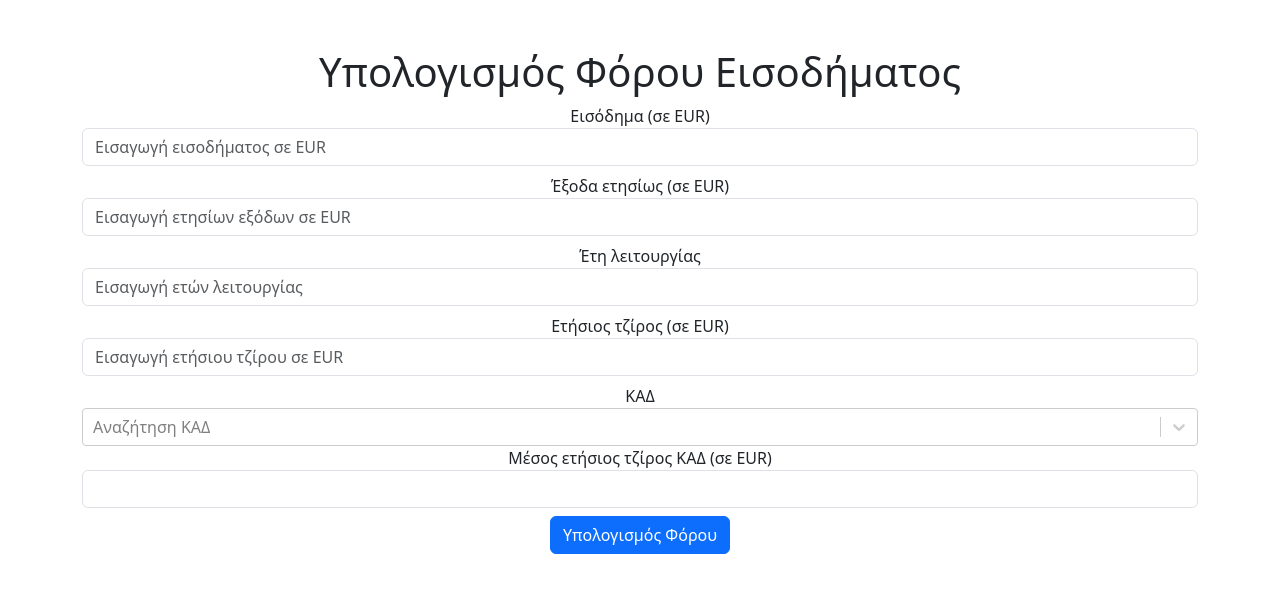
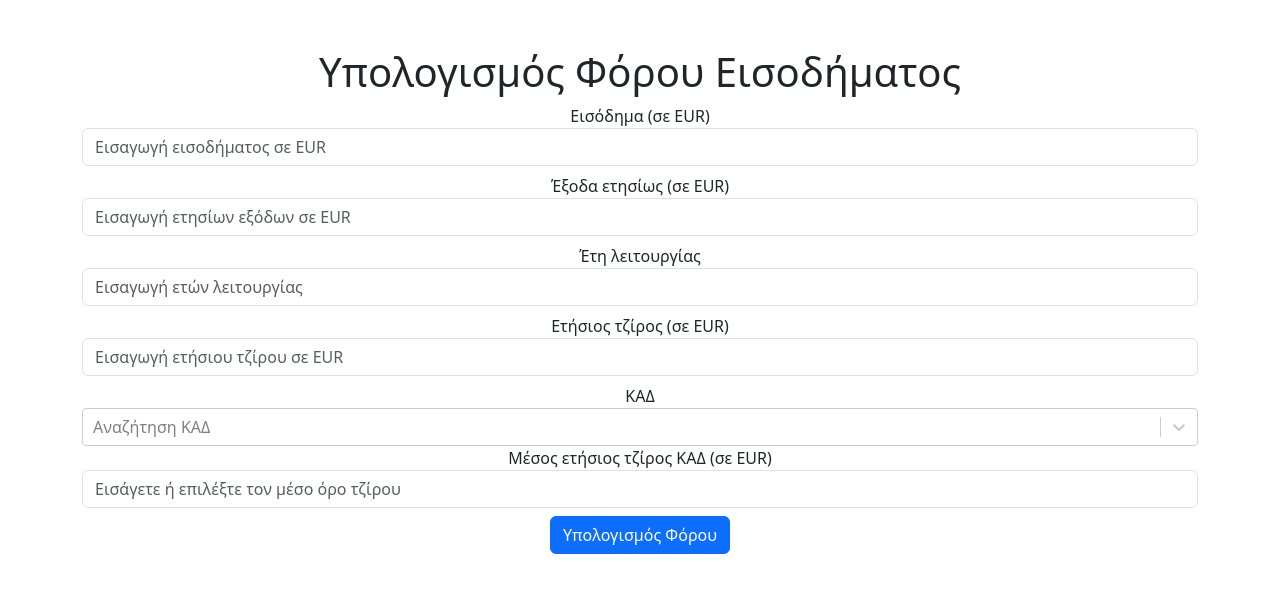
Before and after one commit to kalimanis/greek-tax-calculator, a React (Create React App) app: page / in a window 1280 px wide. Shown: the top 592 px of the page. Built offline with nearby package versions, Linux system fonts and the light colour scheme.

Commit message:
added avg per KAD

```diff
--- a/src/TaxCalculator.js
+++ b/src/TaxCalculator.js
@@ -12,6 +12,7 @@ function TaxCalculator() {
     const [tax, setTax] = useState(null);
     const [afterTaxIncome, setAfterTaxIncome] = useState(null);
     const [selectedKAD, setSelectedKAD] = useState(''); // Added state for selected KAD
+    const [isKADSelected, setIsKADSelected] = useState(false); // State to track if KAD is selected
 
     const handleIncomeChange = event => setIncome(event.target.value);
     const handleExpensesChange = event => setExpenses(event.target.value);
@@ -19,7 +20,17 @@ function TaxCalculator() {
     const handleTurnoverChange = event => setAnnualTurnover(event.target.value);
     const handleKADChange = selectedOption => {
         setSelectedKAD(selectedOption);
-        setAverageAnnualTurnover(selectedOption ? selectedOption.value : '');
+        if (selectedOption) {
+            setAverageAnnualTurnover(selectedOption.value);
+            setIsKADSelected(true);
+        } else {
+            setIsKADSelected(false);
+        }
+    };
+    const handleAverageTurnoverChange = event => {
+        if (!isKADSelected) {
+            setAverageAnnualTurnover(event.target.value);
+        }
     };
 
     const kadOptions = kadData.map(kad => ({
@@ -79,7 +90,14 @@ function TaxCalculator() {
                     placeholder="Αναζήτηση ΚΑΔ"
                 />
                 <label>Μέσος ετήσιος τζίρος ΚΑΔ (σε EUR)</label>
-                <input type="text" className="form-control mb-2" value={averageAnnualTurnover} readOnly />
+                <input
+                    type="text"
+                    className="form-control mb-2"
+                    value={averageAnnualTurnover}
+                    onChange={handleAverageTurnoverChange}
+                    readOnly={isKADSelected}
+                    placeholder="Εισάγετε ή επιλέξτε τον μέσο όρο τζίρου"
+                />
                 <button className="btn btn-primary" onClick={calculate}>Υπολογισμός Φόρου</button>
             </div>
             {tax !== null && (
```
